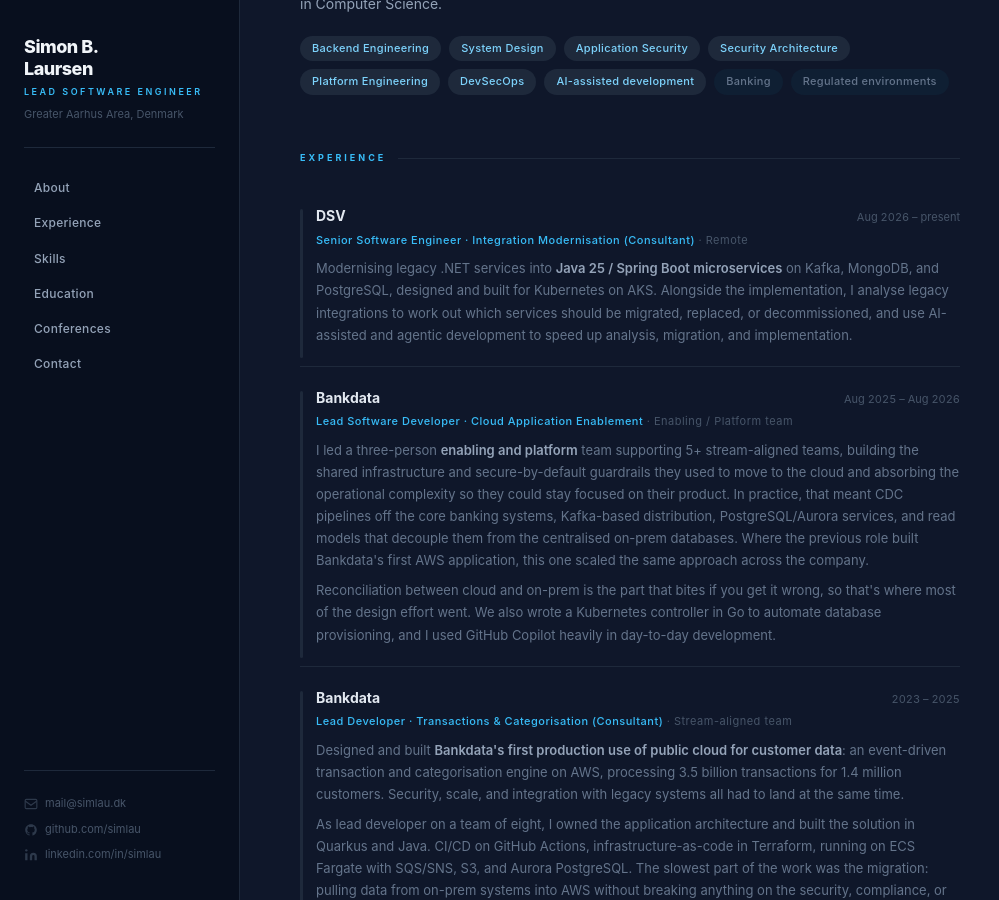
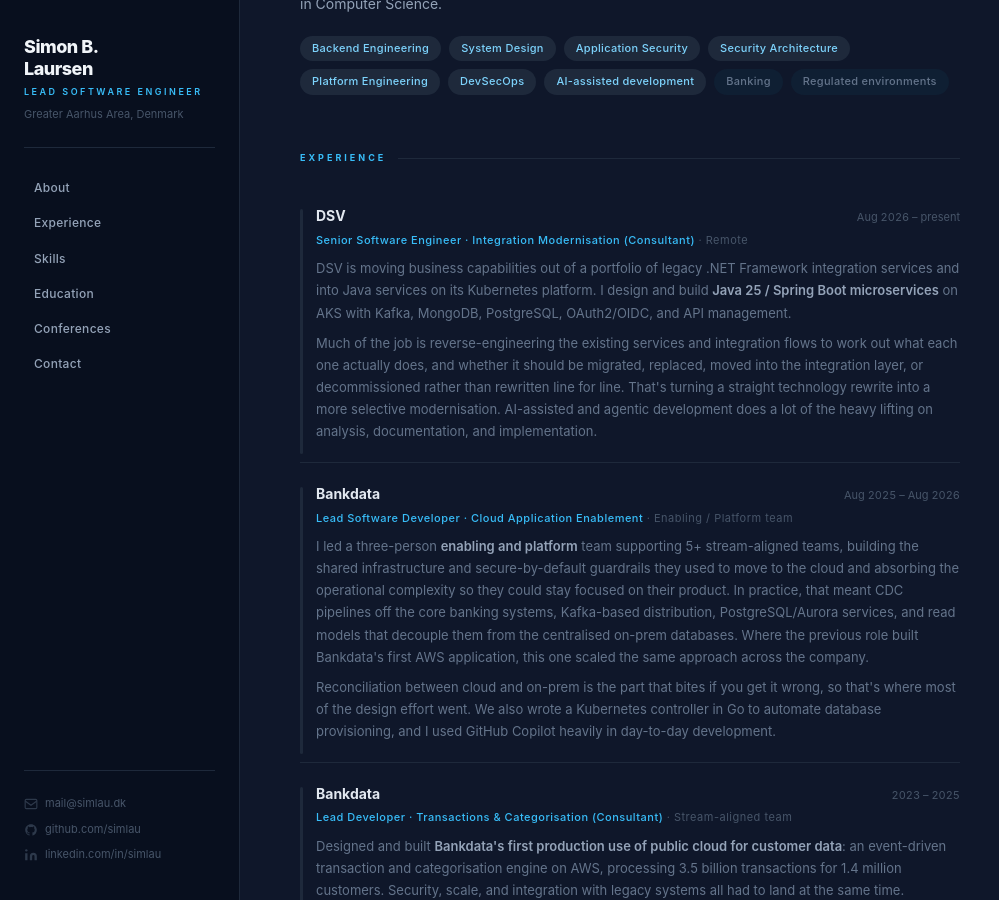
Before and after one commit to simlau/simlau.github.io, a Jekyll site: the page built from index.md, in a window 1280 px wide and 900 px high, scrolled down 434 px. Shown: the whole window, without its empty margins (0-999 px from the left). Built offline with Jekyll 4.4.1, drawn with Linux system fonts in a browser that asks for light colours.

Commit message:
copy: expand DSV entry with role and selective-modernisation angle

```diff
--- a/_layouts/default.html
+++ b/_layouts/default.html
@@ -402,7 +402,10 @@
         </div>
         <div class="exp-role">Senior Software Engineer · Integration Modernisation (Consultant) <span class="team-type">· Remote</span></div>
         <p class="exp-outcome">
-          Modernising legacy .NET services into <strong>Java 25 / Spring Boot microservices</strong> on Kafka, MongoDB, and PostgreSQL, designed and built for Kubernetes on AKS. Alongside the implementation, I analyse legacy integrations to work out which services should be migrated, replaced, or decommissioned, and use AI-assisted and agentic development to speed up analysis, migration, and implementation.
+          DSV is moving business capabilities out of a portfolio of legacy .NET Framework integration services and into Java services on its Kubernetes platform. I design and build <strong>Java 25 / Spring Boot microservices</strong> on AKS with Kafka, MongoDB, PostgreSQL, OAuth2/OIDC, and API management.
+        </p>
+        <p class="exp-outcome">
+          Much of the job is reverse-engineering the existing services and integration flows to work out what each one actually does, and whether it should be migrated, replaced, moved into the integration layer, or decommissioned rather than rewritten line for line. That's turning a straight technology rewrite into a more selective modernisation. AI-assisted and agentic development does a lot of the heavy lifting on analysis, documentation, and implementation.
         </p>
       </div>
 
```
